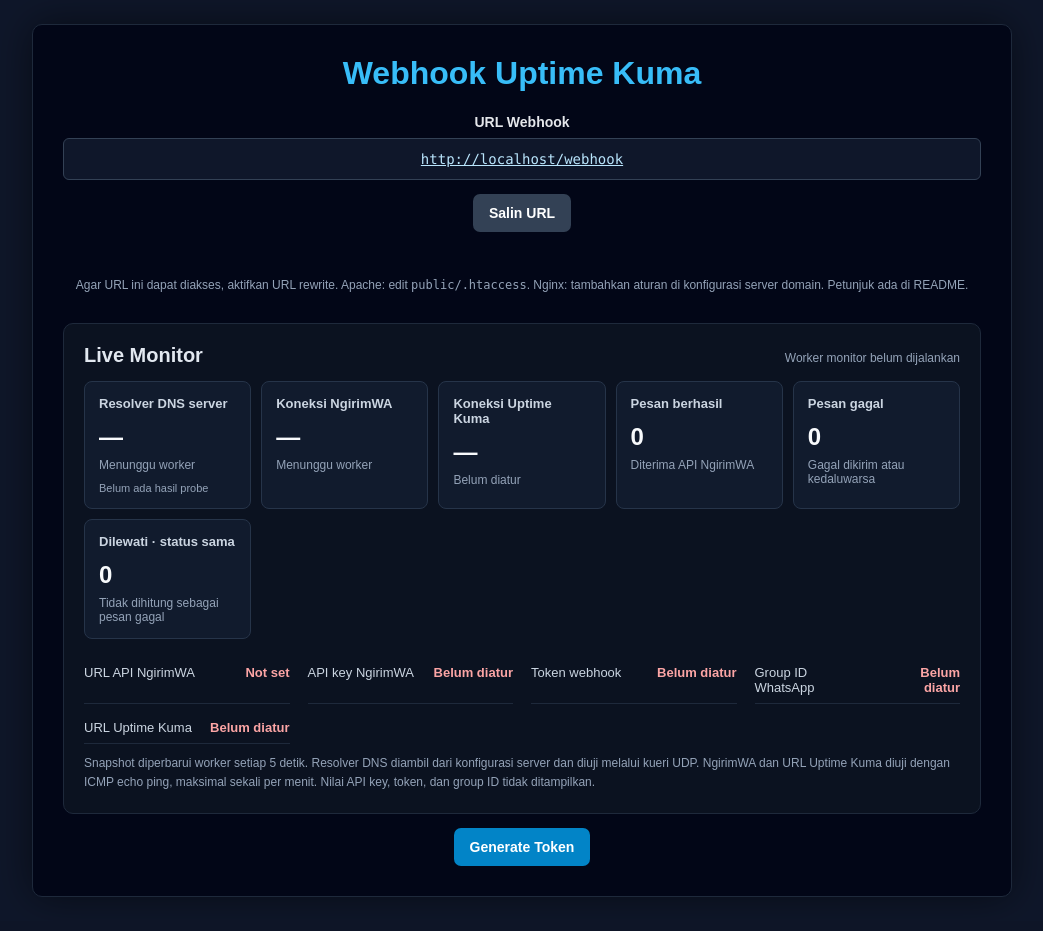
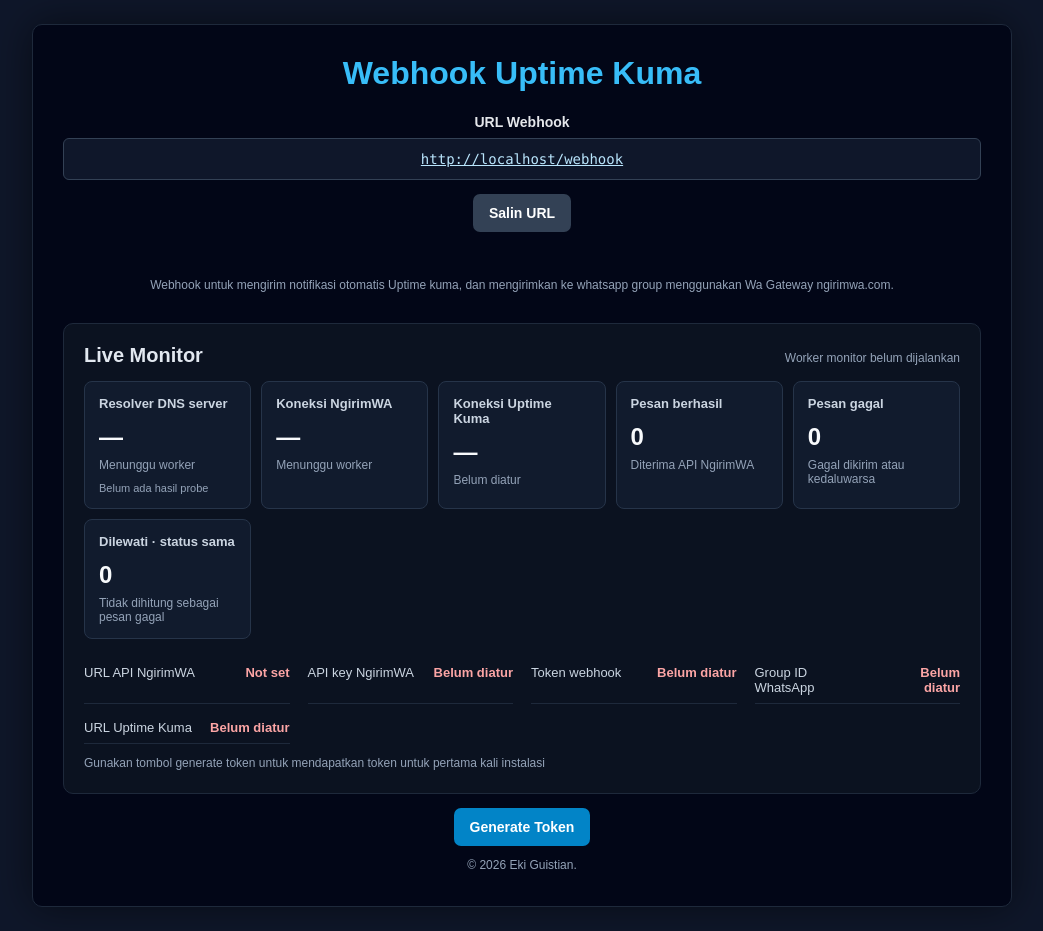
Before and after one commit to ekiguistian/webhook_uptimekuma-sendwa, a PHP site: page / in a window 1280 px wide. Shown: the whole page, without its empty margins (118-1161 px from the left). Before the commit the page ends 897 px from the top, so only its background shows below. Run offline with PHP 8.4, Linux system fonts and the light colour scheme; data that the repository does not hold is empty.

Commit message:
update webhook

```diff
--- a/api/config.php
+++ b/api/config.php
@@ -1,4 +1,4 @@
-<?php
+<?php #ide cemerlang eki guistian
 
 function load_env_file($path)
 {
--- a/api/live-monitor.php
+++ b/api/live-monitor.php
@@ -1,4 +1,4 @@
-<?php
+<?php #ide cemerlang eki guistian
 
 require_once __DIR__ . '/config.php';
 
--- a/api/live-status.php
+++ b/api/live-status.php
@@ -1,4 +1,4 @@
-<?php
+<?php #ide cemerlang eki guistian
 
 require_once __DIR__ . '/config.php';
 
--- a/api/send-queue.php
+++ b/api/send-queue.php
@@ -1,4 +1,4 @@
-<?php
+<?php #ide cemerlang eki guistian
 
 require_once __DIR__ . '/config.php';
 
--- a/api/uptime.php
+++ b/api/uptime.php
@@ -1,4 +1,4 @@
-<?php
+<?php #ide cemerlang eki guistian
 
 require_once __DIR__ . '/config.php';
 
--- a/public/api/live-status.php
+++ b/public/api/live-status.php
@@ -1,4 +1,4 @@
-<?php
+<?php #ide cemerlang eki guistian
 
 $projectRoot = dirname(__DIR__, 2);
 require_once $projectRoot . '/api/config.php';
--- a/public/api/uptime.php
+++ b/public/api/uptime.php
@@ -1,4 +1,4 @@
-<?php
+<?php #ide cemerlang eki guistian
 
 $projectRoot = dirname(__DIR__, 2);
 require_once $projectRoot . '/api/config.php';
--- a/public/index.php
+++ b/public/index.php
@@ -1,4 +1,4 @@
-<?php
+<?php #ide cemerlang eki guistian
 
 require_once dirname(__DIR__) . '/api/config.php';
 
@@ -143,7 +143,7 @@ if (($_SERVER['REQUEST_METHOD'] ?? '') === 'POST') {
     <a class="webhook-url" id="webhook-url" href="#">Memuat URL...</a>
     <button class="copy" id="copy-webhook-url" type="button">Salin URL</button>
     <p class="message" id="url-copy-status" role="status" aria-live="polite"></p>
-    <p class="note">Agar URL ini dapat diakses, aktifkan URL rewrite. Apache: edit <code>public/.htaccess</code>. Nginx: tambahkan aturan di konfigurasi server domain. Petunjuk ada di README.</p>
+    <p class="note">Webhook untuk mengirim notifikasi otomatis Uptime kuma, dan mengirimkan ke whatsapp group menggunakan Wa Gateway ngirimwa.com.</p>
 
     <section class="monitor" aria-labelledby="monitor-title">
       <div class="monitor-heading">
@@ -191,7 +191,7 @@ if (($_SERVER['REQUEST_METHOD'] ?? '') === 'POST') {
         <div class="config-item"><span>Group ID WhatsApp</span><span class="config-value" data-config="group_id">Memeriksa...</span></div>
         <div class="config-item"><span>URL Uptime Kuma</span><span class="config-value" data-config="uptime_kuma_url">Memeriksa...</span></div>
       </div>
-      <p class="note">Snapshot diperbarui worker setiap 5 detik. Resolver DNS diambil dari konfigurasi server dan diuji melalui kueri UDP. NgirimWA dan URL Uptime Kuma diuji dengan ICMP echo ping, maksimal sekali per menit. Nilai API key, token, dan group ID tidak ditampilkan.</p>
+      <p class="note">Gunakan tombol generate token untuk mendapatkan token untuk pertama kali instalasi</p>
     </section>
 
     <form method="post" action="/" autocomplete="off">
@@ -209,6 +209,7 @@ if (($_SERVER['REQUEST_METHOD'] ?? '') === 'POST') {
       <button class="copy" id="copy-token" type="button">Salin Token</button>
       <p class="message" id="copy-status" role="status" aria-live="polite">Simpan token ini sebelum meninggalkan halaman.</p>
     <?php endif; ?>
+    <footer class="note">&copy; 2026 Eki Guistian.</footer>
   </main>
 
   <script>
```
Also changed, not shown: CONTRIBUTING.md (+1 -0 lines), SECURITY.md (+1 -0 lines), .github/FUNDING.yml, .htaccess, README.md, public/.htaccess, 5 other files.
